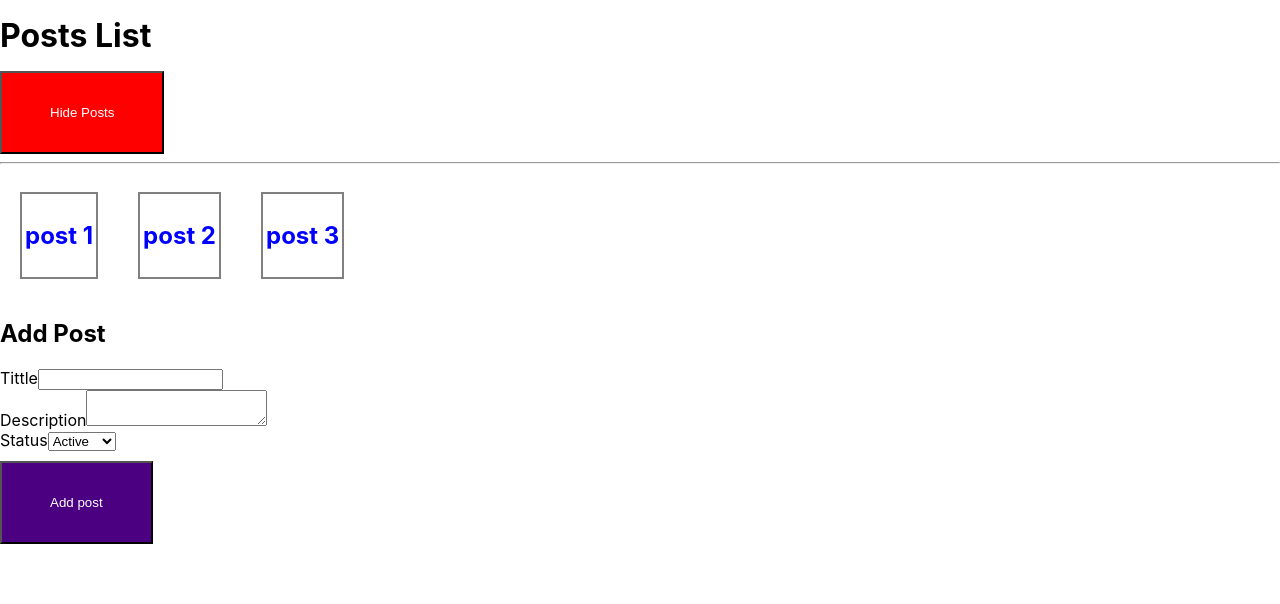
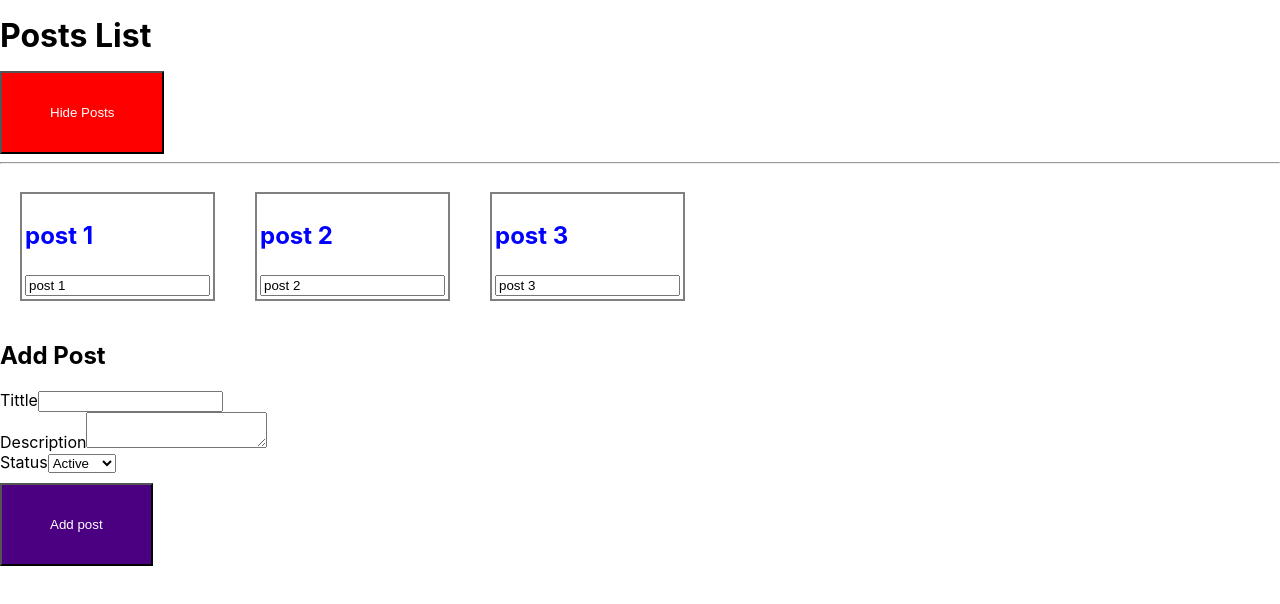
Before and after one commit to ChandareLC/ReactTutorials, a React (Create React App) app in the folder my-app/: page / in a window 1280 px wide. Shown: the top 604 px of the page. Built offline with nearby package versions, Linux system fonts and the light colour scheme.

Commit message:
call method from child to parent component to change the state data by lifting up in React js

```diff
--- a/my-app/src/Component/Post/post.js
+++ b/my-app/src/Component/Post/post.js
@@ -32,6 +32,17 @@ class Posts extends Component {
             showPosts: !this.state.showPosts,
         });
     };
+    onChangeTitleHandler = (id,e) => {
+        const postIndex = this.state.posts.findIndex(
+            (post)=> post.id ===id,
+        );
+        const posts = [...this.state.posts];
+        posts[postIndex].title= e.target.value;
+        this.setState({
+            posts
+        });
+
+    }
 
     getPosts() {
         if (!this.state.showPosts) return null;
@@ -50,6 +61,7 @@ class Posts extends Component {
                 <SinglePost
                     title={post.title}
                     description={post.description}
+                    titleChange={this.onChangeTitleHandler.bind(this,post.id)}
                 />,
             );
         }
@@ -62,6 +74,7 @@ class Posts extends Component {
                         <SinglePost
                             key={post.id}
                             title={post.title}
+                            titleChange={this.onChangeTitleHandler.bind(this,post.id)}
                             description={post.description}
                         />
                     );
--- a/my-app/src/Component/SinglePost/singlePost.js
+++ b/my-app/src/Component/SinglePost/singlePost.js
@@ -2,6 +2,7 @@ import {Component} from "react";
 
 class SinglePost extends Component{
     render() {
+
         return(
             <div style={
                 {
@@ -16,6 +17,11 @@ class SinglePost extends Component{
                     fontWeight:"bold"
                 }}>{this.props.title}</h3>
                 <div>{this.props.decription}</div>
+                <div className='my-2'>
+                    <input className='px-5 py-1 border border-gray-500 rounded-xl' type='text'
+                    value={this.props.title}
+                    onChange={this.props.titleChange}/>
+                </div>
             </div>
         )
     }
```
